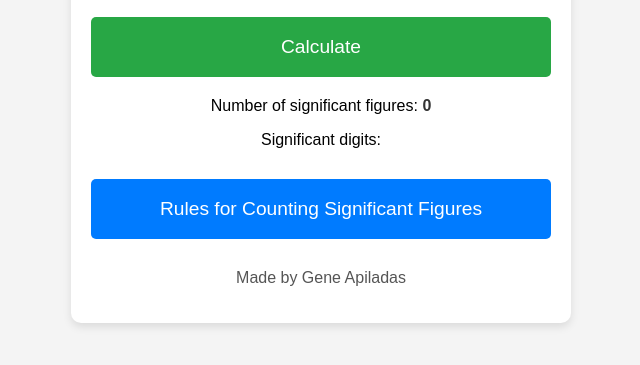
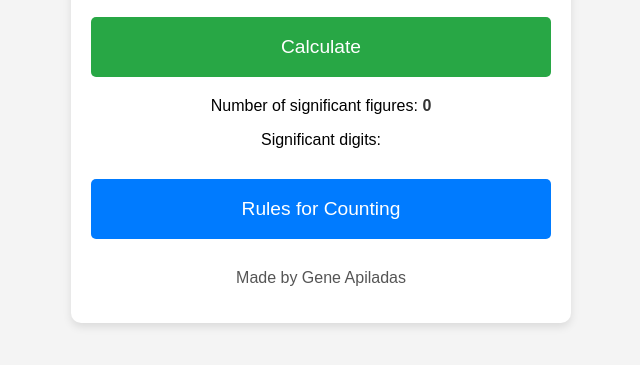
Before and after one commit to gnaplds/significant-figures, a plain HTML site: page index.html in a window 1280 px wide. Shown: the part 319-684 px from the top of the page, without its empty margins (319-959 px from the left). Drawn offline with Linux system fonts and the light colour scheme.

Commit message:
rule button changes

```diff
--- a/index.html
+++ b/index.html
@@ -21,7 +21,7 @@
     </div>
 
     <div id="rules">
-      <button class="toggle-button" onclick="toggleRules()">Rules for Counting Significant Figures</button>
+      <button class="toggle-button" onclick="toggleRules()">Rules for Counting</button>
       <div class="rules-content" id="rulesContent">
           <ul>
               <li><strong>Non-zero digits:</strong> All non-zero digits are significant.</li>
--- a/styles.css
+++ b/styles.css
@@ -78,7 +78,7 @@ button:hover {
   color: white;
   border: none;
   border-radius: 5px;
-  padding: 15px; /* Increased padding */
+  padding: 15px 20px; /* Increased padding */
   cursor: pointer;
   width: 100%; /* Full width for dropdown button */
   margin-bottom: 10px;
```
